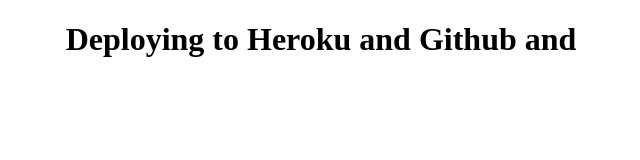
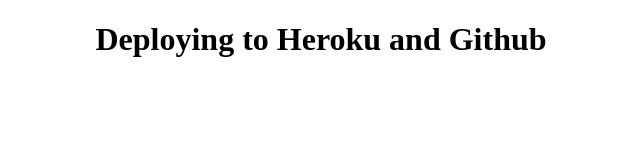
Before and after one commit to miangelortiz/NodeJS-HerokuPost, a website: page index.html in a window 1280 px wide. Shown: the whole page, without its empty margins (319-959 px from the left). Drawn offline with Linux system fonts and the light colour scheme.

Commit message:
change readme

```diff
--- a/index.html
+++ b/index.html
@@ -6,7 +6,7 @@
   </head>
   <body>
     <center>
-      <h1>Deploying to Heroku and Github and</h1>
+      <h1>Deploying to Heroku and Github</h1>
     </center>
   </body>
 </html>
```
